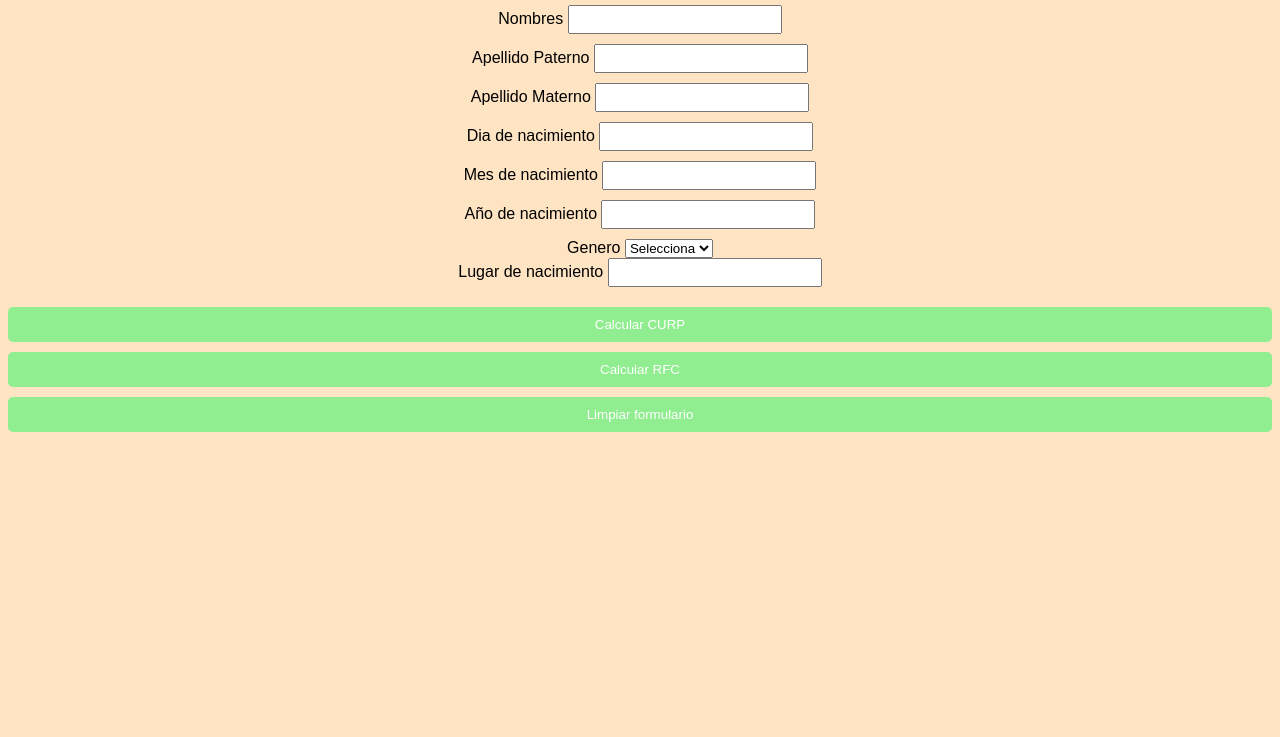
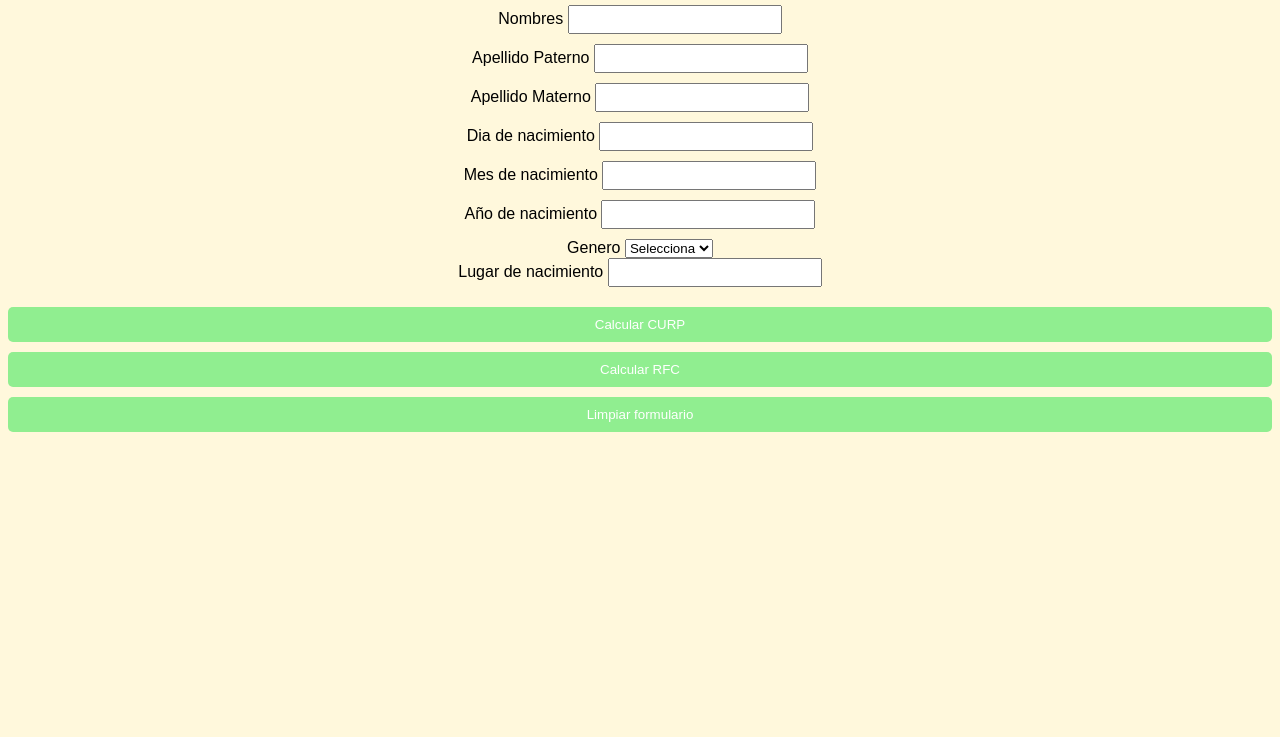
Before and after one commit to AlanGaBer11/PARCIAL1, a plain HTML site: page index.html in a window 1280 px wide. Shown: the part 63-800 px from the top of the page. Drawn offline with Linux system fonts and the light colour scheme.

Commit message:
Add files via upload

```diff
--- a/style.css
+++ b/style.css
@@ -1,5 +1,5 @@
 body {
-  background-color: bisque;
+  background-color:cornsilk;
     font-family: Arial, sans-serif;
     text-align: center;
   }
```
